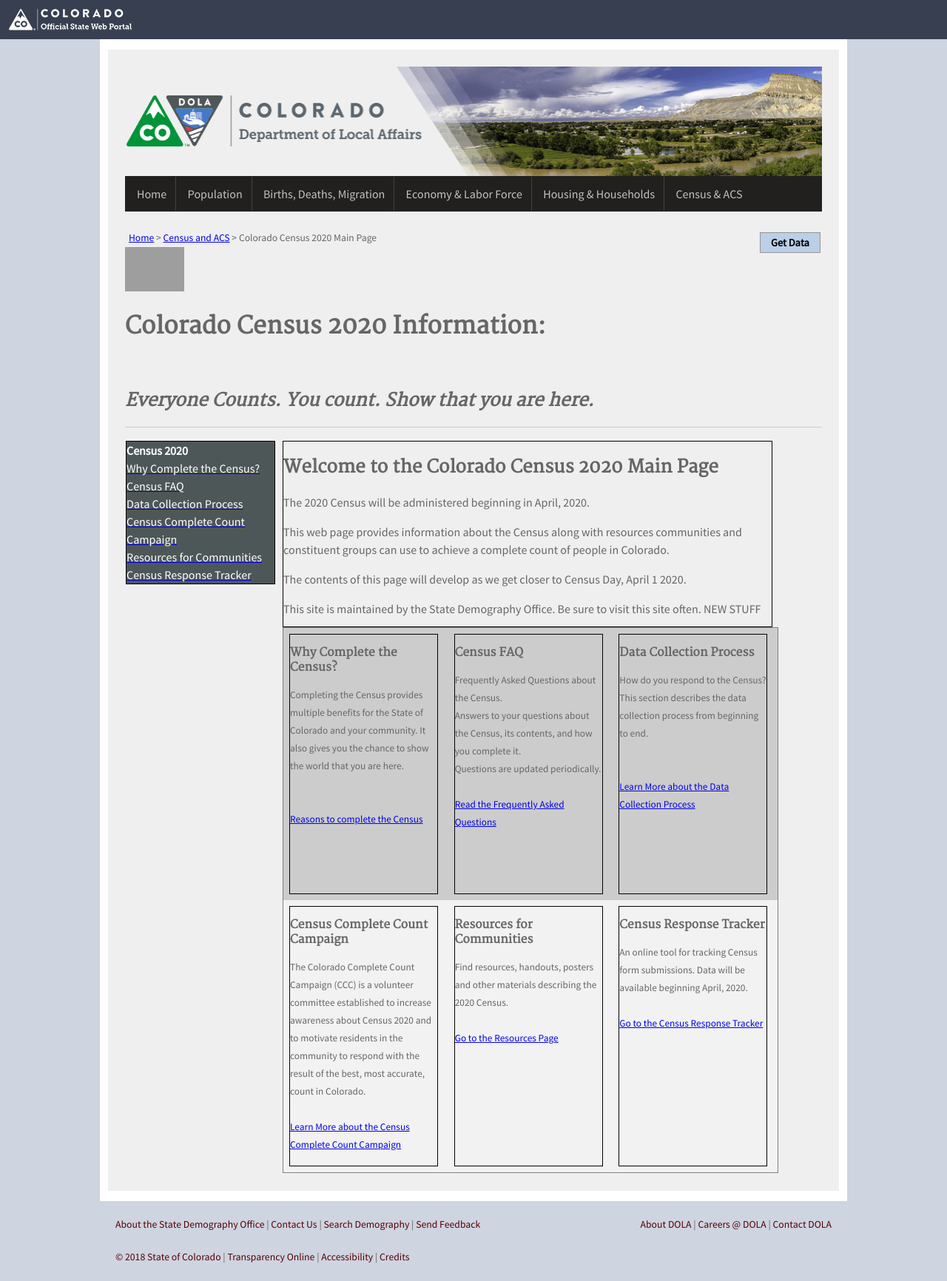
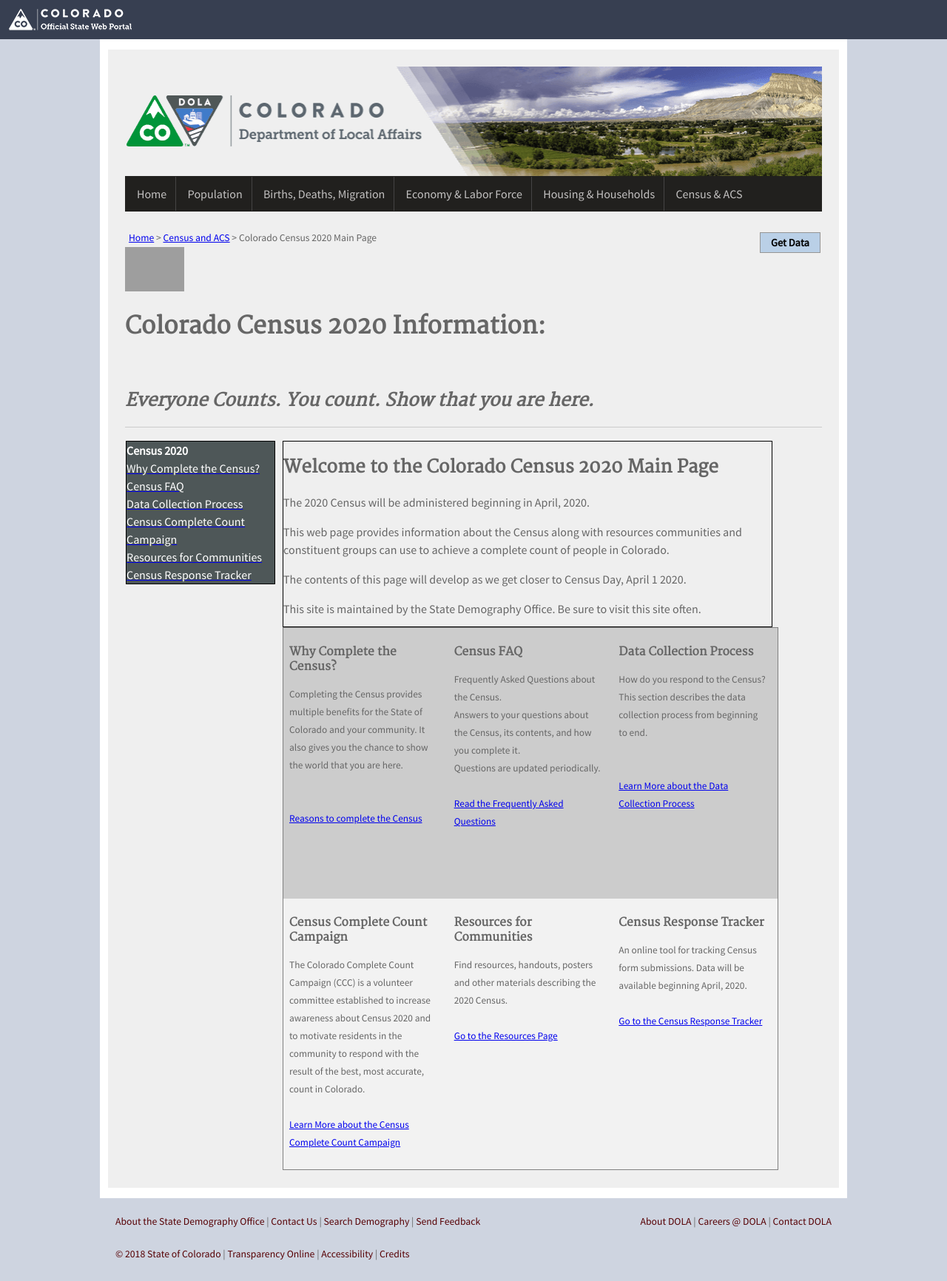
Before and after one commit to TBleess/Website_New, a Jekyll site: the page built from pages/5_CensusACS/census_2020_main.html, in a window 1280 px wide. Shown: the whole page at 74% size. Built offline with Jekyll 4.4.1, drawn with Linux system fonts in a browser that asks for light colours; grey boxes are pictures that could not be loaded.

Commit message:
Update census_2020_main.html

```diff
--- a/pages/5_CensusACS/census_2020_main.html
+++ b/pages/5_CensusACS/census_2020_main.html
@@ -56,7 +56,6 @@
     font-size :10pt;
     width: 199px;
     height: 350px;
-    border: 1px solid black ;
     padding: 0x;
     margin: 0px;
     float: left;
@@ -94,12 +93,12 @@
 <p> The 2020 Census will be administered beginning in April, 2020. </p>
 <p>This web page provides information about the Census along with resources communities and constituent groups can use to achieve a complete count of people in Colorado. </p>
 <p>The contents of this page will develop as we get closer to Census Day, April 1 2020.</p>
- <p>This site is maintained by the State Demography Office.  Be sure to visit this site often. NEW STUFF
+ <p>This site is maintained by the State Demography Office.  Be sure to visit this site often.
 </div>
-<table>
-<col width="350">
-<col width="350">
-<col width="350">
+<table border="0">
+<col width="199">
+<col width="199">
+<col width="199">
 <tr>
 <td>
 	<div id="content_box">
```
